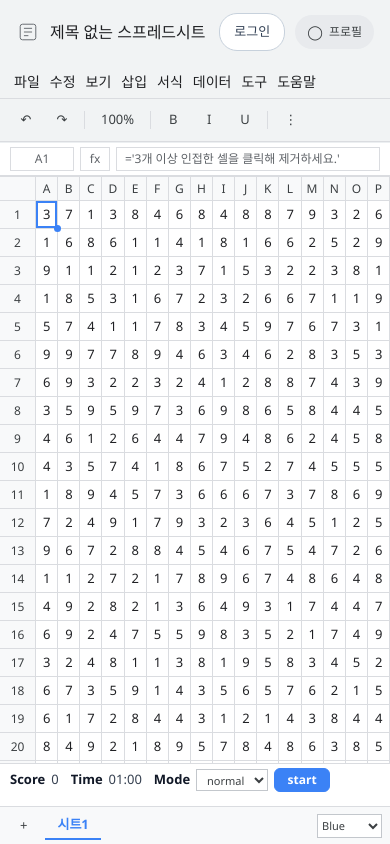
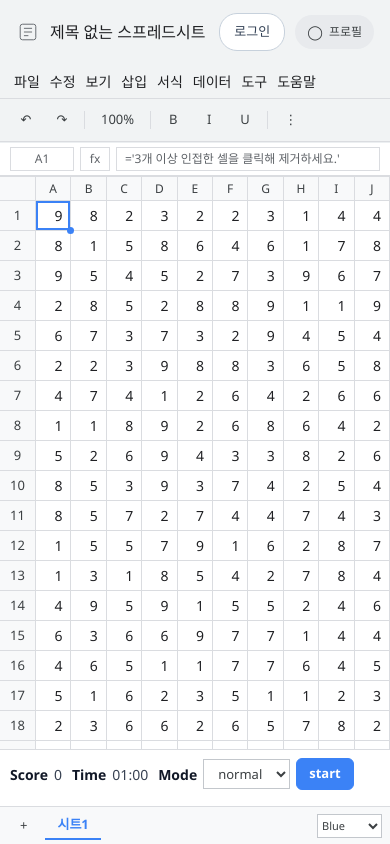
Before and after one commit to aeongiii/working-game, a React (Vite) app: page / in a window 390 px wide. Built offline with nearby package versions, Linux system fonts and the light colour scheme.

Commit message:
feat: add mobile-optimized grid sizing and controls

```diff
--- a/src/App.tsx
+++ b/src/App.tsx
@@ -1,5 +1,14 @@
 import { useEffect, useMemo, useState } from 'react'
-import { GRID_COLS, GRID_ROWS, cloneGrid, createInitialGrid, findConnectedGroup, type Cell } from './game'
+import {
+  GRID_COLS,
+  GRID_ROWS,
+  MOBILE_GRID_COLS,
+  MOBILE_GRID_ROWS,
+  cloneGrid,
+  createInitialGrid,
+  findConnectedGroup,
+  type Cell,
+} from './game'
 
 const STORAGE_THEME_KEY = 'theme'
 const MISS_PENALTY = 2
@@ -19,16 +28,6 @@ const DIFFICULTIES = {
 
 type Difficulty = keyof typeof DIFFICULTIES
 type GamePhase = 'ready' | 'running' | 'paused' | 'ended'
-
-const COLUMN_LABELS = Array.from({ length: GRID_COLS }, (_, index) =>
-  String.fromCharCode(65 + index),
-)
-
-function toAddress(index: number) {
-  const row = Math.floor(index / GRID_COLS) + 1
-  const col = COLUMN_LABELS[index % GRID_COLS] ?? 'A'
-  return `${col}${row}`
-}
 
 function toClock(ms: number) {
   const totalSeconds = Math.max(0, Math.ceil(ms / 1000))
@@ -115,6 +114,9 @@ function Header({
 
 function Grid({
   cells,
+  rows,
+  cols,
+  columnLabels,
   hiddenMode,
   previewIndices,
   activeIndex,
@@ -123,6 +125,9 @@ function Grid({
   onCellLeave,
 }: {
   cells: Cell[]
+  rows: number
+  cols: number
+  columnLabels: string[]
   hiddenMode: boolean
   previewIndices: Set<number>
   activeIndex: number
@@ -132,20 +137,20 @@ function Grid({
 }) {
   return (
     <section className="wg-grid-wrap" aria-label="number grid">
-      <div className="wg-grid">
+      <div className="wg-grid" style={{ ['--grid-cols' as string]: cols }}>
         <div className="wg-grid-top">
           <div className="wg-grid-corner" />
-          {COLUMN_LABELS.map((label) => (
+          {columnLabels.map((label) => (
             <div key={label} className="wg-col-header">
               {label}
             </div>
           ))}
         </div>
-        {Array.from({ length: GRID_ROWS }, (_, row) => (
+        {Array.from({ length: rows }, (_, row) => (
           <div key={`r-${row}`} className="wg-grid-row">
             <div className="wg-row-header">{row + 1}</div>
-            {Array.from({ length: GRID_COLS }, (_, col) => {
-              const index = row * GRID_COLS + col
+            {Array.from({ length: cols }, (_, col) => {
+              const index = row * cols + col
               const cell = cells[index]
               const displayValue = hiddenMode ? '0' : cell.value ?? ''
               const isPreview = previewIndices.has(index)
@@ -211,7 +216,16 @@ function SheetBar({
 }
 
 function App() {
-  const [cells, setCells] = useState<Cell[]>(() => createInitialGrid())
+  const [isMobile, setIsMobile] = useState(() => window.matchMedia('(max-width: 900px)').matches)
+  const rows = isMobile ? MOBILE_GRID_ROWS : GRID_ROWS
+  const cols = isMobile ? MOBILE_GRID_COLS : GRID_COLS
+
+  const columnLabels = useMemo(
+    () => Array.from({ length: cols }, (_, index) => String.fromCharCode(65 + index)),
+    [cols],
+  )
+
+  const [cells, setCells] = useState<Cell[]>(() => createInitialGrid(rows, cols))
   const [score, setScore] = useState(0)
   const [clickCount, setClickCount] = useState(0)
   const [clearCount, setClearCount] = useState(0)
@@ -226,8 +240,32 @@ function App() {
     return localStorage.getItem(STORAGE_THEME_KEY) ?? THEMES[0].value
   })
 
-  const activeAddress = useMemo(() => toAddress(activeIndex), [activeIndex])
+  const activeAddress = useMemo(() => {
+    const row = Math.floor(activeIndex / cols) + 1
+    const col = columnLabels[activeIndex % cols] ?? 'A'
+    return `${col}${row}`
+  }, [activeIndex, cols, columnLabels])
+
   const isRoundOver = phase === 'ended'
+
+  useEffect(() => {
+    const media = window.matchMedia('(max-width: 900px)')
+    const handler = (event: MediaQueryListEvent) => setIsMobile(event.matches)
+    media.addEventListener('change', handler)
+    return () => media.removeEventListener('change', handler)
+  }, [])
+
+  useEffect(() => {
+    setCells(createInitialGrid(rows, cols))
+    setScore(0)
+    setClickCount(0)
+    setClearCount(0)
+    setActiveIndex(0)
+    setHiddenMode(false)
+    setPreviewIndices(new Set())
+    setPhase('ready')
+    setTimeLeftMs(DIFFICULTIES[difficulty].roundMs)
+  }, [rows, cols])
 
   useEffect(() => {
     document.documentElement.style.setProperty('--accent', theme)
@@ -253,7 +291,7 @@ function App() {
 
       if (event.code === 'Space' && isRoundOver) {
         event.preventDefault()
-        setCells(createInitialGrid())
+        setCells(createInitialGrid(rows, cols))
         setScore(0)
         setClickCount(0)
         setClearCount(0)
@@ -266,7 +304,7 @@ function App() {
     }
     window.addEventListener('keydown', onKeyDown)
     return () => window.removeEventListener('keydown', onKeyDown)
-  }, [isRoundOver, lockedDifficulty])
+  }, [isRoundOver, lockedDifficulty, rows, cols])
 
   useEffect(() => {
     if (hiddenMode || phase !== 'running') {
@@ -293,7 +331,7 @@ function App() {
       return
     }
 
-    const group = findConnectedGroup(cells, index)
+    const group = findConnectedGroup(cells, index, rows, cols)
     if (group.length >= 3) {
       setPreviewIndices(new Set(group))
       return
@@ -319,7 +357,7 @@ function App() {
       return
     }
 
-    const group = findConnectedGroup(cells, index)
+    const group = findConnectedGroup(cells, index, rows, cols)
     if (group.length < 3) {
       setScore((prev) => Math.max(0, prev - MISS_PENALTY))
       return
@@ -339,7 +377,7 @@ function App() {
 
   const startGame = () => {
     setLockedDifficulty(difficulty)
-    setCells(createInitialGrid())
+    setCells(createInitialGrid(rows, cols))
     setScore(0)
     setClickCount(0)
     setClearCount(0)
@@ -351,7 +389,7 @@ function App() {
   }
 
   const restart = () => {
-    setCells(createInitialGrid())
+    setCells(createInitialGrid(rows, cols))
     setScore(0)
     setClickCount(0)
     setClearCount(0)
@@ -377,6 +415,9 @@ function App() {
       <Header activeAddress={activeAddress} hiddenMode={hiddenMode} />
       <Grid
         cells={cells}
+        rows={rows}
+        cols={cols}
+        columnLabels={columnLabels}
         hiddenMode={hiddenMode}
         previewIndices={previewIndices}
         activeIndex={activeIndex}
--- a/src/game.ts
+++ b/src/game.ts
@@ -7,6 +7,8 @@ export type Cell = {
 
 export const GRID_ROWS = 35
 export const GRID_COLS = 16
+export const MOBILE_GRID_ROWS = 24
+export const MOBILE_GRID_COLS = 10
 export const MIN_VALUE = 1
 export const MAX_VALUE = 9
 export const AUTO_ADD_MS = 3000
@@ -15,21 +17,21 @@ export function randomInt(min: number, max: number) {
   return Math.floor(Math.random() * (max - min + 1)) + min
 }
 
-export function makeCell(row: number, col: number, value: number | null): Cell {
-  return { id: row * GRID_COLS + col, row, col, value }
+export function makeCell(row: number, col: number, value: number | null, cols = GRID_COLS): Cell {
+  return { id: row * cols + col, row, col, value }
 }
 
 export function cloneGrid(grid: Cell[]) {
   return grid.map((cell) => ({ ...cell }))
 }
 
-function isInside(row: number, col: number) {
-  return row >= 0 && row < GRID_ROWS && col >= 0 && col < GRID_COLS
+function isInside(row: number, col: number, rows: number, cols: number) {
+  return row >= 0 && row < rows && col >= 0 && col < cols
 }
 
-function getNeighbors(index: number) {
-  const row = Math.floor(index / GRID_COLS)
-  const col = index % GRID_COLS
+function getNeighbors(index: number, rows: number, cols: number) {
+  const row = Math.floor(index / cols)
+  const col = index % cols
   const candidates: Array<[number, number]> = [
     [row - 1, col],
     [row + 1, col],
@@ -37,11 +39,16 @@ function getNeighbors(index: number) {
     [row, col + 1],
   ]
   return candidates
-    .filter(([nextRow, nextCol]) => isInside(nextRow, nextCol))
-    .map(([nextRow, nextCol]) => nextRow * GRID_COLS + nextCol)
+    .filter(([nextRow, nextCol]) => isInside(nextRow, nextCol, rows, cols))
+    .map(([nextRow, nextCol]) => nextRow * cols + nextCol)
 }
 
-export function findConnectedGroup(grid: Cell[], startIndex: number) {
+export function findConnectedGroup(
+  grid: Cell[],
+  startIndex: number,
+  rows = GRID_ROWS,
+  cols = GRID_COLS,
+) {
   const startValue = grid[startIndex]?.value
   if (startValue === null || startValue === undefined) {
     return []
@@ -62,7 +69,7 @@ export function findConnectedGroup(grid: Cell[], startIndex: number) {
     }
 
     group.push(current)
-    for (const next of getNeighbors(current)) {
+    for (const next of getNeighbors(current, rows, cols)) {
       if (!visited.has(next) && grid[next].value === startValue) {
         queue.push(next)
       }
@@ -72,14 +79,14 @@ export function findConnectedGroup(grid: Cell[], startIndex: number) {
   return group
 }
 
-export function hasAnyMatch(grid: Cell[]) {
+export function hasAnyMatch(grid: Cell[], rows = GRID_ROWS, cols = GRID_COLS) {
   const visited = new Set<number>()
   for (let i = 0; i < grid.length; i += 1) {
     if (visited.has(i) || grid[i].value === null) {
       continue
     }
 
-    const group = findConnectedGroup(grid, i)
+    const group = findConnectedGroup(grid, i, rows, cols)
     for (const index of group) {
       visited.add(index)
     }
@@ -90,41 +97,41 @@ export function hasAnyMatch(grid: Cell[]) {
   return false
 }
 
-function injectGuaranteedMatch(grid: Cell[]) {
+function injectGuaranteedMatch(grid: Cell[], rows: number, cols: number) {
   const next = cloneGrid(grid)
   const horizontal = Math.random() < 0.5
   const value = randomInt(MIN_VALUE, MAX_VALUE)
 
   if (horizontal) {
-    const row = randomInt(0, GRID_ROWS - 1)
-    const colStart = randomInt(0, GRID_COLS - 3)
+    const row = randomInt(0, rows - 1)
+    const colStart = randomInt(0, cols - 3)
     for (let col = colStart; col < colStart + 3; col += 1) {
-      next[row * GRID_COLS + col].value = value
+      next[row * cols + col].value = value
     }
     return next
   }
 
-  const rowStart = randomInt(0, GRID_ROWS - 3)
-  const col = randomInt(0, GRID_COLS - 1)
+  const rowStart = randomInt(0, rows - 3)
+  const col = randomInt(0, cols - 1)
   for (let row = rowStart; row < rowStart + 3; row += 1) {
-    next[row * GRID_COLS + col].value = value
+    next[row * cols + col].value = value
   }
   return next
 }
 
-export function createInitialGrid() {
+export function createInitialGrid(rows = GRID_ROWS, cols = GRID_COLS) {
   const grid: Cell[] = []
-  for (let row = 0; row < GRID_ROWS; row += 1) {
-    for (let col = 0; col < GRID_COLS; col += 1) {
+  for (let row = 0; row < rows; row += 1) {
+    for (let col = 0; col < cols; col += 1) {
       const value = randomInt(MIN_VALUE, MAX_VALUE)
-      grid.push(makeCell(row, col, value))
+      grid.push(makeCell(row, col, value, cols))
     }
   }
 
-  if (hasAnyMatch(grid)) {
+  if (hasAnyMatch(grid, rows, cols)) {
     return grid
   }
-  return injectGuaranteedMatch(grid)
+  return injectGuaranteedMatch(grid, rows, cols)
 }
 
 export function addRandomNumber(grid: Cell[]) {
@@ -142,9 +149,9 @@ export function addRandomNumber(grid: Cell[]) {
   return next
 }
 
-export function tickGrid(grid: Cell[]) {
+export function tickGrid(grid: Cell[], rows = GRID_ROWS, cols = GRID_COLS) {
   let next = addRandomNumber(grid)
-  if (hasAnyMatch(next)) {
+  if (hasAnyMatch(next, rows, cols)) {
     return next
   }
 
@@ -155,7 +162,7 @@ export function tickGrid(grid: Cell[]) {
       break
     }
     next = withOneMore
-    if (hasAnyMatch(next)) {
+    if (hasAnyMatch(next, rows, cols)) {
       break
     }
   }
@@ -173,7 +180,7 @@ function shuffle<T>(items: T[]) {
   return next
 }
 
-export function rearrangeGrid(grid: Cell[]) {
+export function rearrangeGrid(grid: Cell[], rows = GRID_ROWS, cols = GRID_COLS) {
   const filledValues = grid
     .filter((cell) => cell.value !== null)
     .map((cell) => cell.value as number)
@@ -199,15 +206,15 @@ export function rearrangeGrid(grid: Cell[]) {
       }
     }
 
-    if (hasAnyMatch(next)) {
+    if (hasAnyMatch(next, rows, cols)) {
       return next
     }
   }
 
-  return injectGuaranteedMatch(cloneGrid(grid))
+  return injectGuaranteedMatch(cloneGrid(grid), rows, cols)
 }
 
-export function isGameOver(grid: Cell[]) {
+export function isGameOver(grid: Cell[], rows = GRID_ROWS, cols = GRID_COLS) {
   const hasEmpty = grid.some((cell) => cell.value === null)
-  return !hasEmpty && !hasAnyMatch(grid)
+  return !hasEmpty && !hasAnyMatch(grid, rows, cols)
 }
--- a/src/index.css
+++ b/src/index.css
@@ -196,7 +196,7 @@ body {
 
 .wg-grid-top {
   display: grid;
-  grid-template-columns: 36px repeat(16, minmax(0, 1fr));
+  grid-template-columns: 36px repeat(var(--grid-cols), minmax(0, 1fr));
   position: sticky;
   top: 0;
   background: #f8f9fa;
@@ -228,7 +228,7 @@ body {
 
 .wg-grid-row {
   display: grid;
-  grid-template-columns: 36px repeat(16, minmax(0, 1fr));
+  grid-template-columns: 36px repeat(var(--grid-cols), minmax(0, 1fr));
 }
 
 .wg-row-header {
@@ -460,5 +460,41 @@ body {
   .wg-runtime {
     flex-direction: column;
     align-items: flex-start;
+    gap: 8px;
+    padding: 8px 10px;
+  }
+
+  .wg-runtime-main {
+    flex-wrap: wrap;
+    gap: 10px;
+  }
+
+  .wg-runtime-main .metric strong,
+  .wg-runtime-main .metric > span {
+    font-size: 14px;
+  }
+
+  .wg-runtime-main .metric select {
+    height: 30px;
+    font-size: 13px;
+    padding: 0 10px;
+  }
+
+  .wg-start-btn,
+  .wg-runtime-controls button {
+    height: 32px;
+    font-size: 13px;
+    padding: 0 12px;
+  }
+
+  .wg-row-header {
+    height: 30px;
+    font-size: 13px;
+  }
+
+  .wg-cell {
+    height: 30px;
+    font-size: 14px;
+    padding: 0 8px;
   }
 }
```
